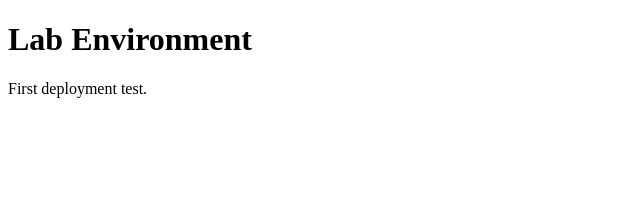
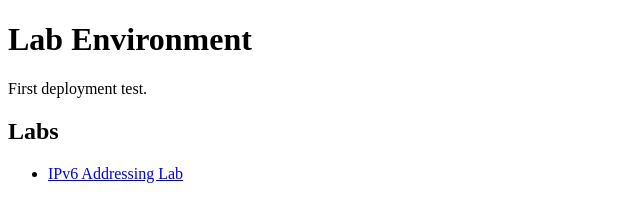
Before and after one commit to kmaurer005/lab-site, a plain HTML site: page index.html in a window 1280 px wide. Shown: the whole page, without its empty margins (0-640 px from the left). Drawn offline with Linux system fonts and the light colour scheme.

Commit message:
Add Labs section with IPv6 Addressing Lab link

```diff
--- a/index.html
+++ b/index.html
@@ -14,5 +14,9 @@
 <body>
 <h1>Lab Environment</h1>
 <p>First deployment test.</p>
+  <h2>Labs</h2>
+<ul>
+  <li><a href="labs/ipv6-lab.html">IPv6 Addressing Lab</a></li>
+</ul>
 </body>
 </html>
```
